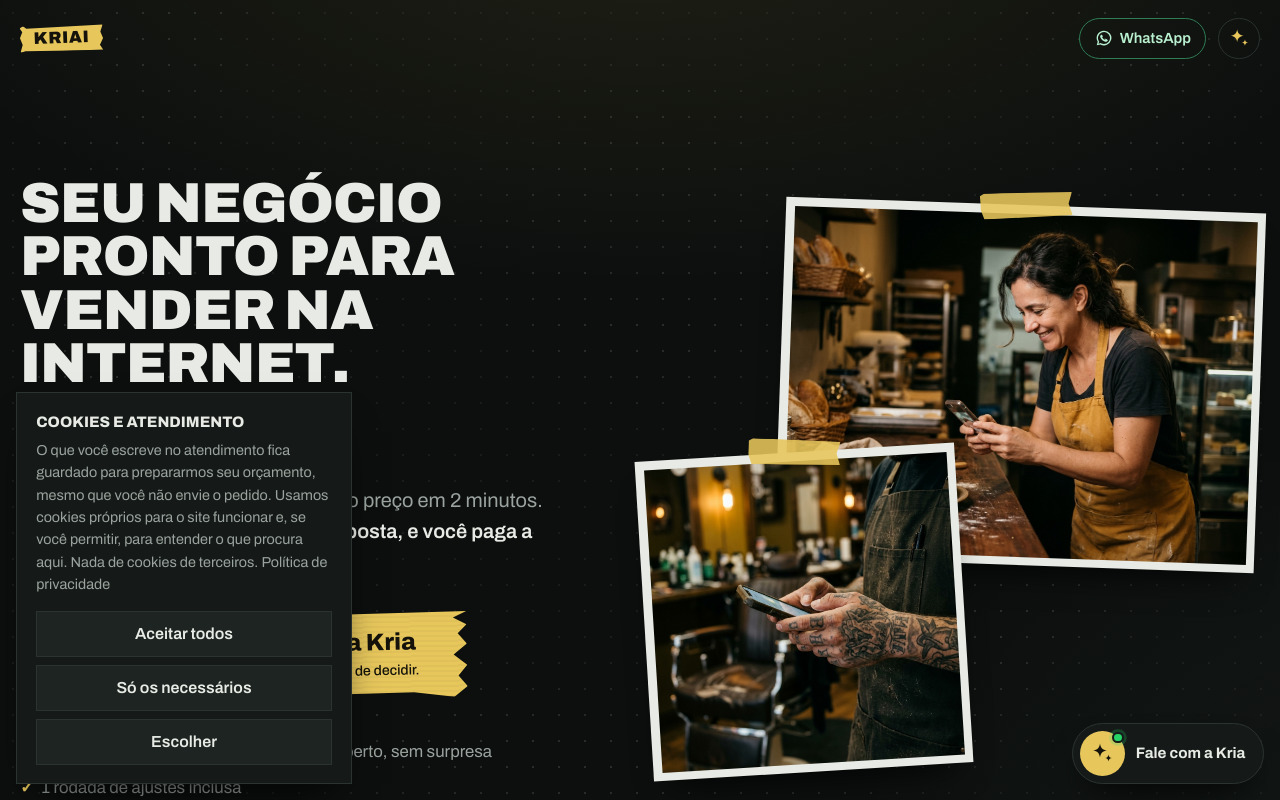
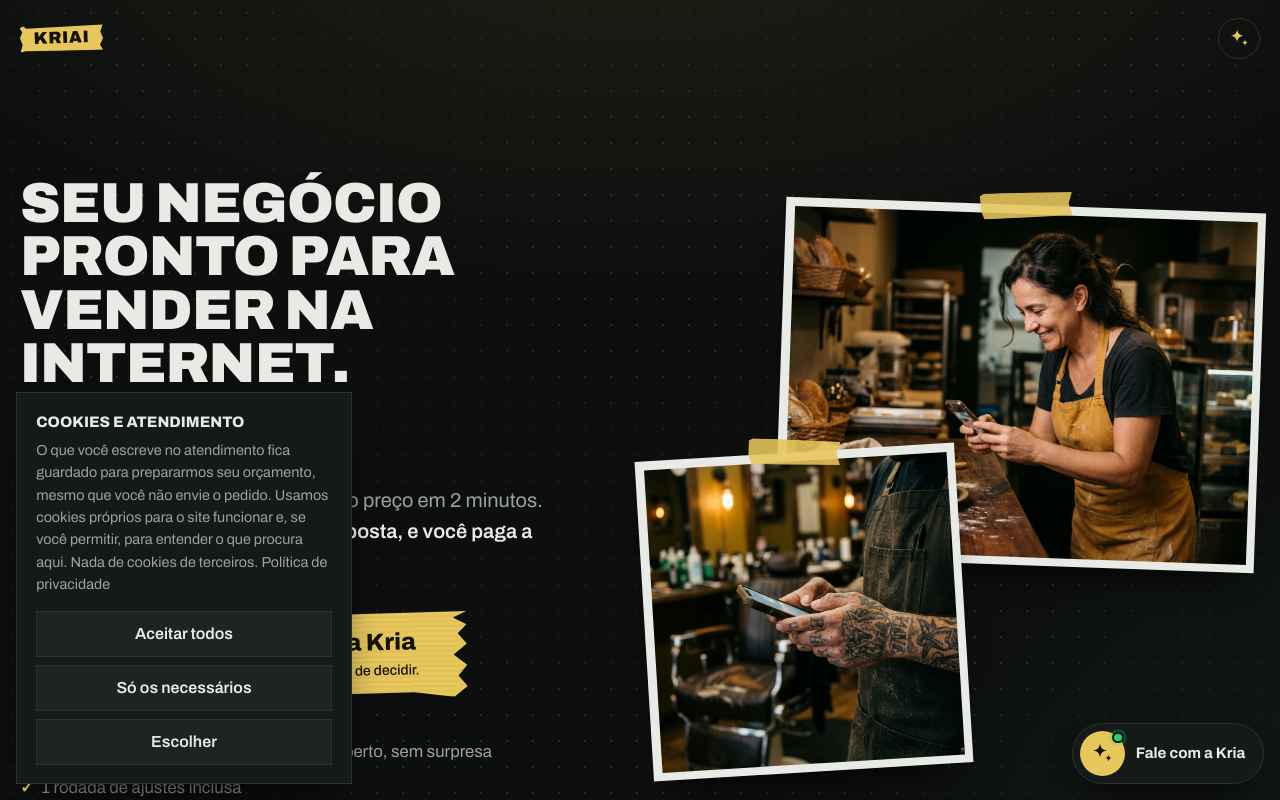
Before and after one commit to devdamasceno/bancada, a Next.js app: page / in a window 1280 px wide. Shown: the top 800 px of the page. Built offline with nearby package versions, Linux system fonts and the light colour scheme.

Commit message:
ajustes finalizados

```diff
--- a/app/page.tsx
+++ b/app/page.tsx
@@ -178,9 +178,7 @@ export default function Home() {
         dangerouslySetInnerHTML={{ __html: dadosEstruturados(duvidas) }}
       />
       <div className={`lp ${fraunces.variable} ${barlow.variable}`}>
-        <Topo>
-          <BotaoWhatsapp mensagem={t.whatsappMensagem} />
-        </Topo>
+        <Topo />
 
         <main id="conteudo">
           <section className="lp-hero" aria-labelledby="titulo">
```
